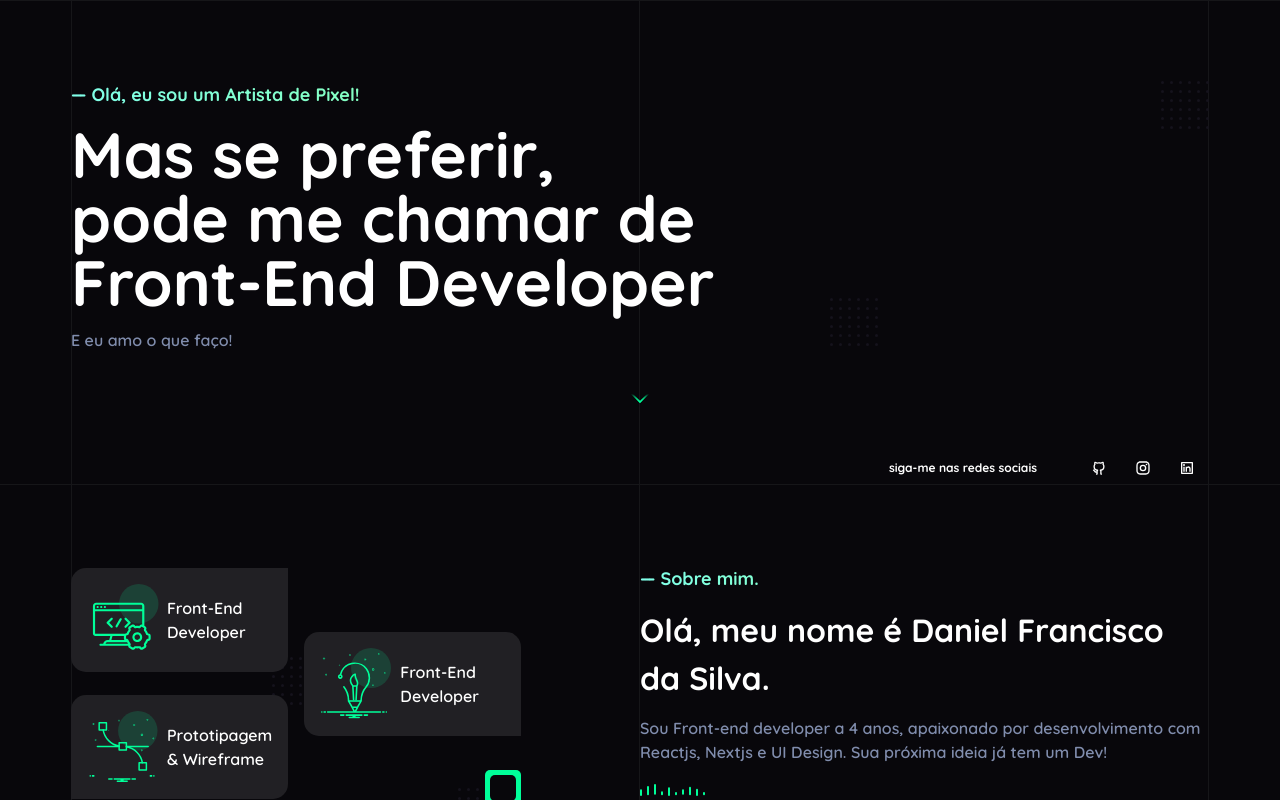
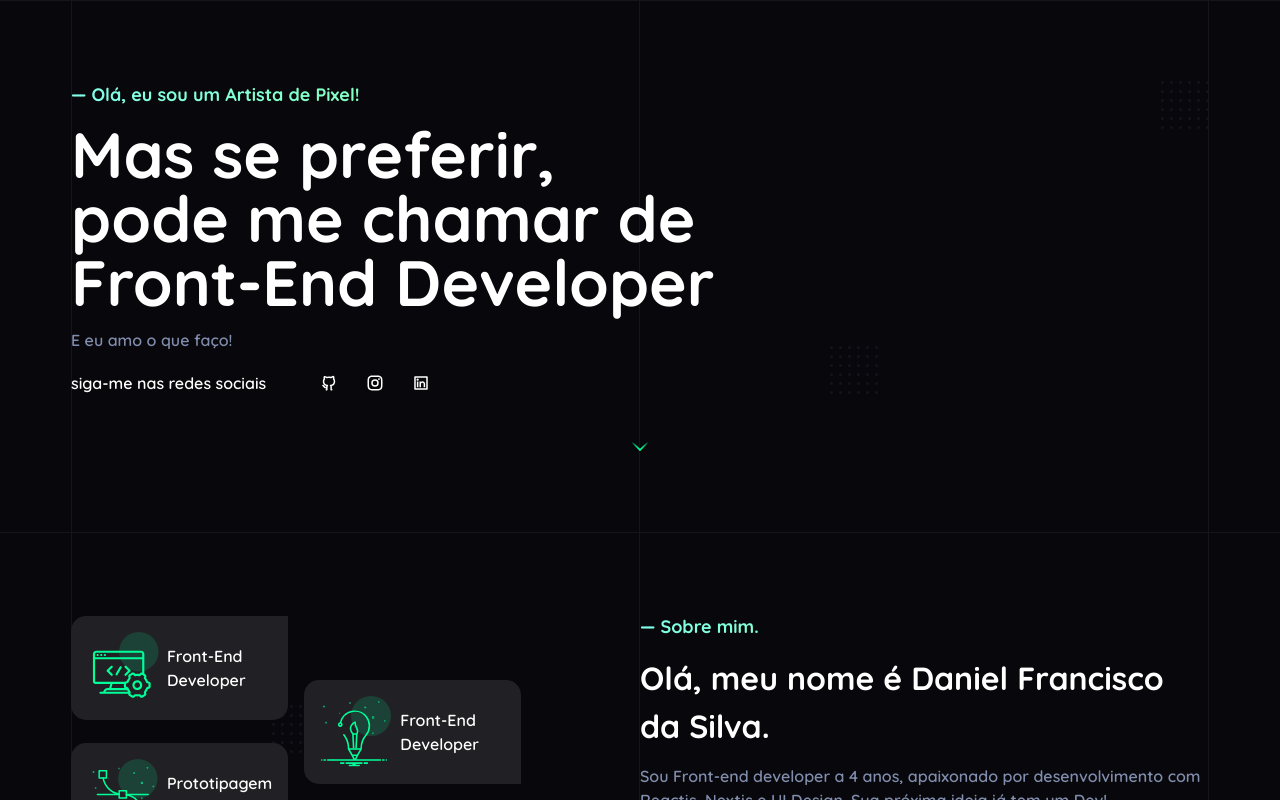
Before and after one commit to dfsilva-dxp/dfsilva-portfolio, a Next.js app: page / in a window 1280 px wide. Shown: the top 800 px of the page. Built offline with nearby package versions, Linux system fonts and the light colour scheme.

Commit message:
feat: refatoring

```diff
--- a/src/components/FallowMe/styles.ts
+++ b/src/components/FallowMe/styles.ts
@@ -9,19 +9,13 @@ export const Container = styled.div`
     grid-template-columns: 1fr auto;
     align-items: center;
     gap: ${theme.spacings.xlarge};
-    position: absolute;
-    bottom: 0;
-
-    @media (min-width: 576px) {
-      right: 0;
-    }
   `}
 `;
 
 export const Message = styled.p`
   ${({ theme }) => css`
-    font-size: ${theme.font.sizes.xxsmall};
-    font-weight: ${theme.font.weight.bold};
+    font-size: ${theme.font.sizes.small};
+    font-weight: ${theme.font.weight.medium};
   `}
 `;
 
@@ -47,6 +41,7 @@ export const Icon = styled(motion.span)`
     position: relative;
     display: grid;
     place-items: center;
+    font-size: ${theme.font.sizes.medium};
 
     &:hover svg {
       color: ${theme.colors.primary};
--- a/src/container/header.tsx
+++ b/src/container/header.tsx
@@ -21,13 +21,14 @@ export default function HeaderContainer() {
               <Header.ShortDescription>
                 E eu amo o que faço!
               </Header.ShortDescription>
+
+              <FallowMe />
             </Header.Left>
 
             <Header.Right />
           </Grid>
 
           <Header.Arrow />
-          <FallowMe />
         </Header>
       </Base.Container>
     </Base>
```
